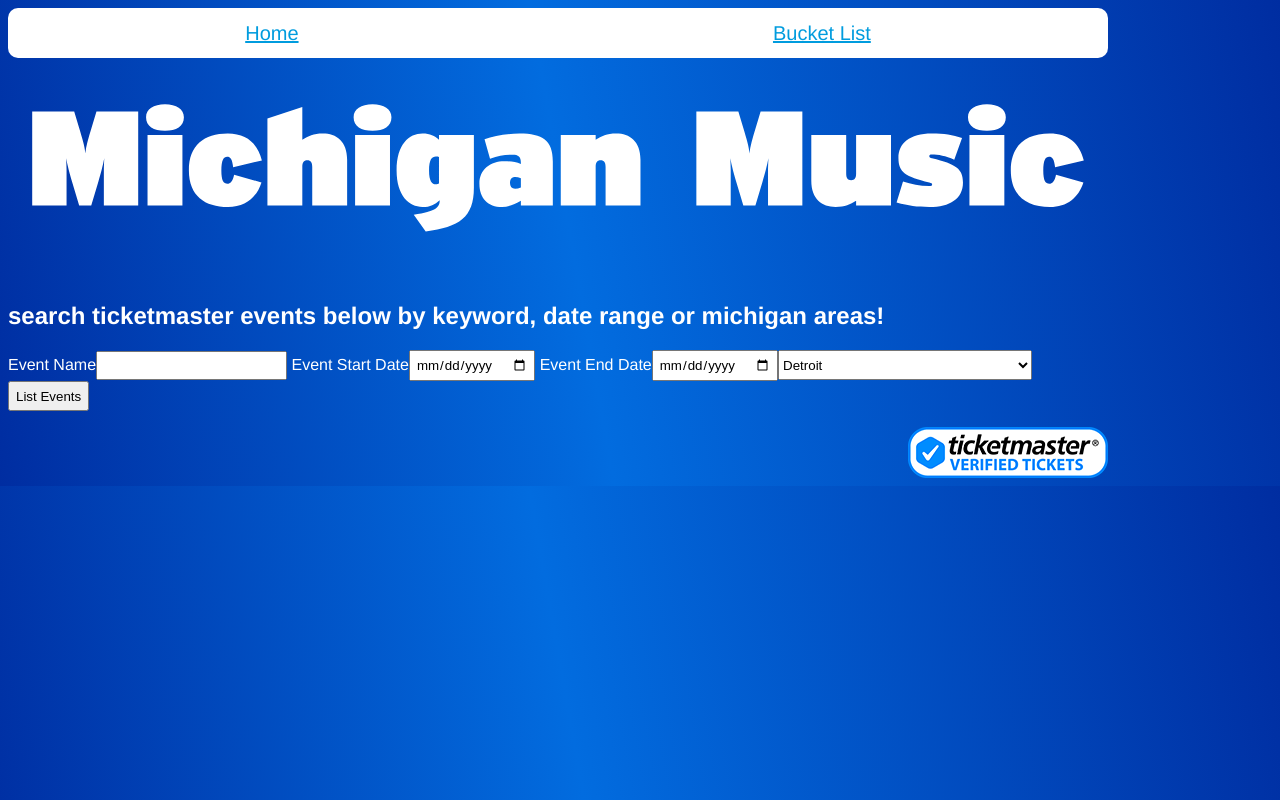
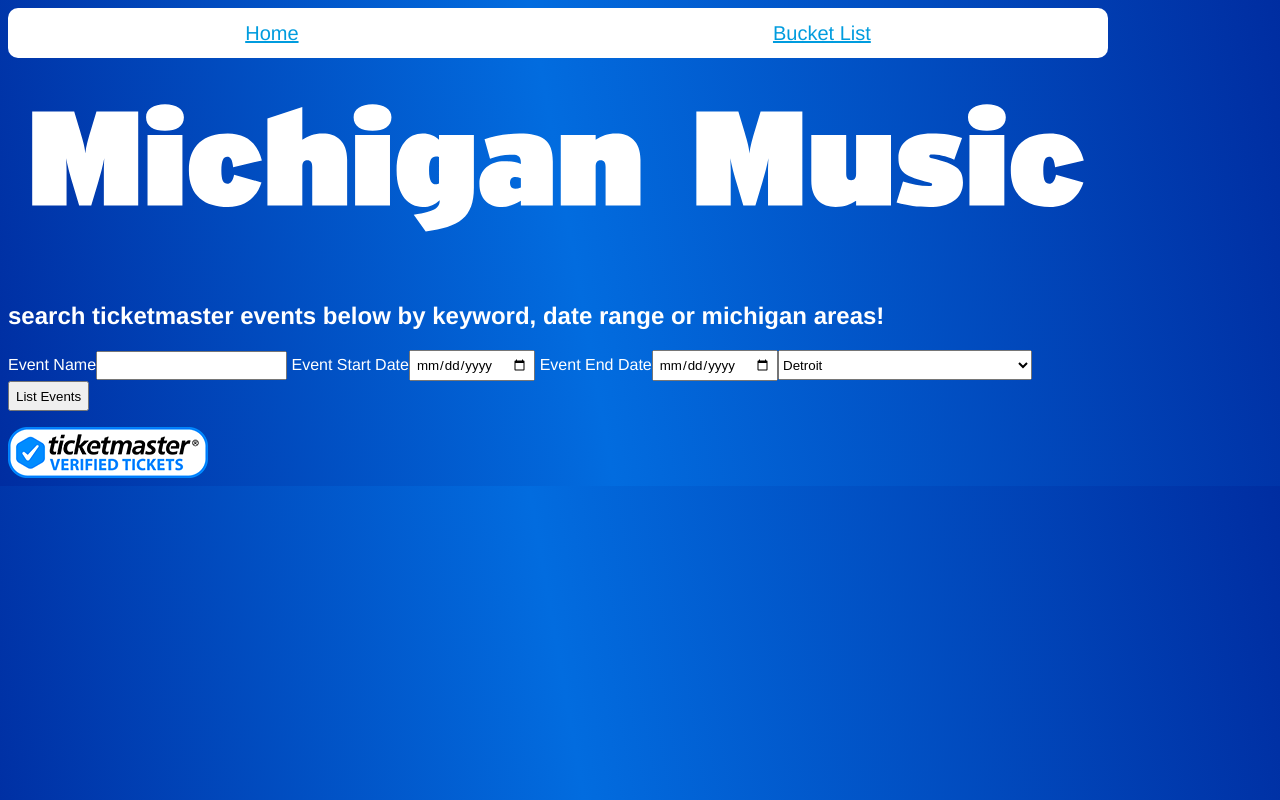
Before and after one commit to rdimech/detroitMusicApi, an Angular app: page / in a window 1280 px wide. Built offline with nearby package versions, Linux system fonts and the light colour scheme; a web font is replaced by a local one.

Commit message:
dont want to stash, will remove

```diff
--- a/src/styles.css
+++ b/src/styles.css
@@ -71,8 +71,8 @@ select {
 
 .verified {
     size: 50%;
-    align-items: flex-end;
-    float: right;
+display: flex;
+align-items: center;
 }
 
 #navigation {
```
